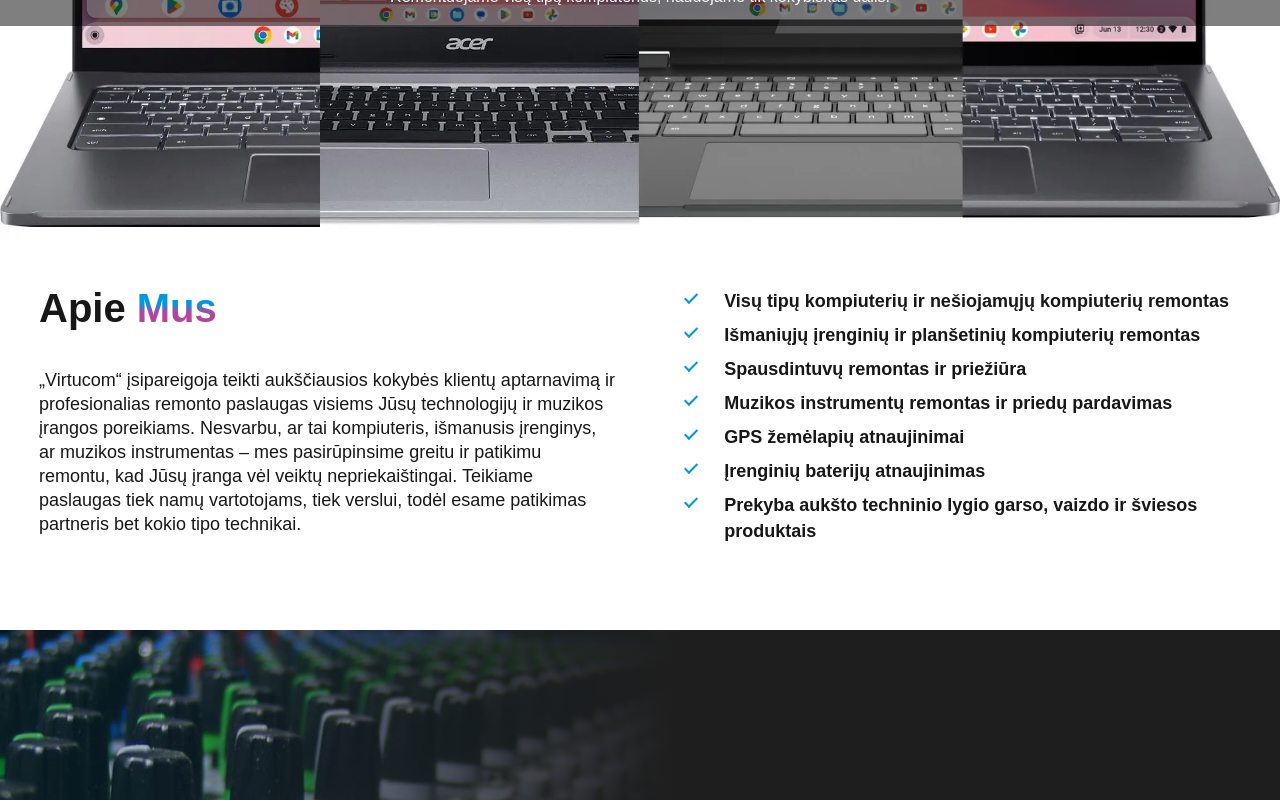
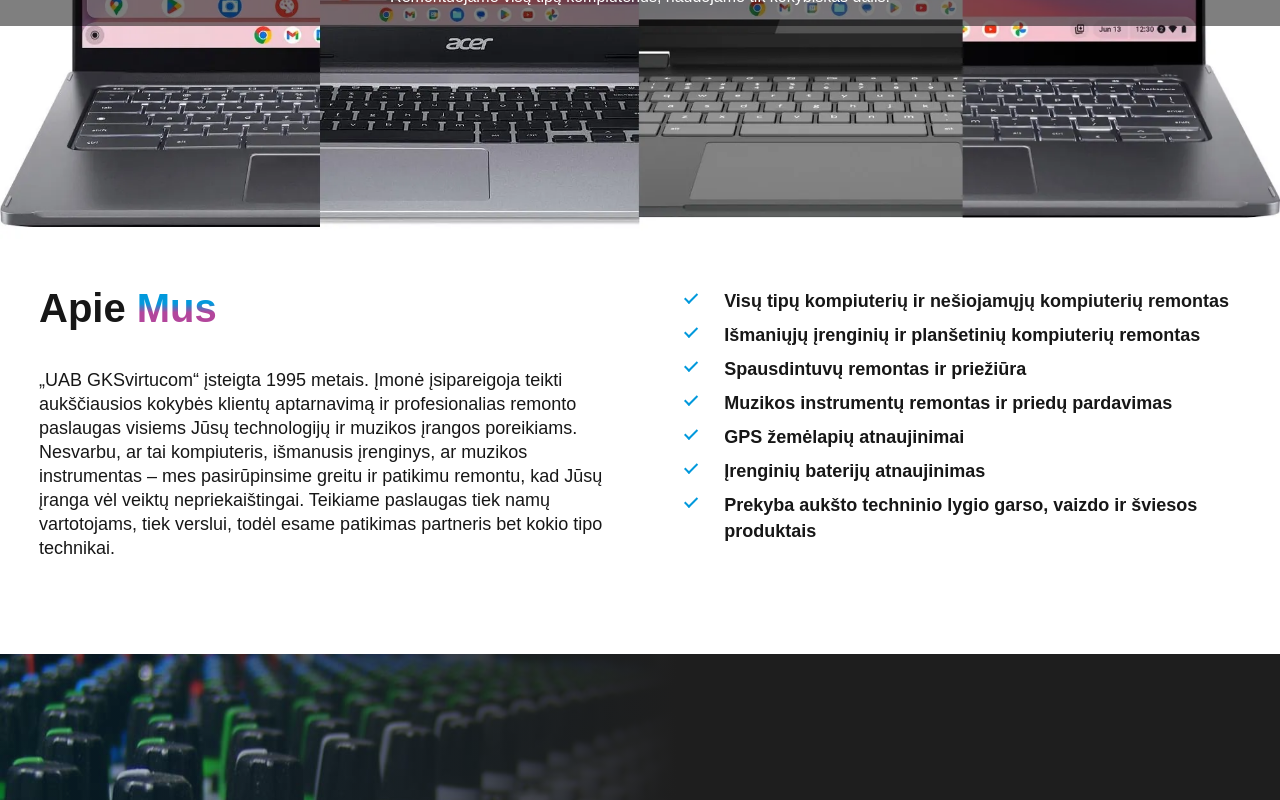
Before and after one commit to Meilaa/Virtucom-front, a Next.js app: page / in a window 1280 px wide. Shown: the part 548-1348 px from the top of the page. Built offline with nearby package versions, Linux system fonts and the light colour scheme.

Commit message:
About you data changes

```diff
--- a/src/sections/about/About.js
+++ b/src/sections/about/About.js
@@ -7,7 +7,7 @@ function About() {
             <div className={styles.aboutContainer}>
                 <div className={styles.aboutLeft}>
                     <h1>Apie <span className={styles.highlight}>Mus</span></h1>
-                    <p>„Virtucom“ įsipareigoja teikti aukščiausios kokybės klientų aptarnavimą ir profesionalias remonto paslaugas visiems Jūsų technologijų ir muzikos įrangos poreikiams. Nesvarbu, ar tai kompiuteris, išmanusis įrenginys, ar muzikos instrumentas – mes pasirūpinsime greitu ir patikimu remontu, kad Jūsų įranga vėl veiktų nepriekaištingai. Teikiame paslaugas tiek namų vartotojams, tiek verslui, todėl esame patikimas partneris bet kokio tipo technikai.</p>
+                    <p>„UAB GKSvirtucom“ įsteigta 1995 metais. Įmonė įsipareigoja teikti aukščiausios kokybės klientų aptarnavimą ir profesionalias remonto paslaugas visiems Jūsų technologijų ir muzikos įrangos poreikiams. Nesvarbu, ar tai kompiuteris, išmanusis įrenginys, ar muzikos instrumentas – mes pasirūpinsime greitu ir patikimu remontu, kad Jūsų įranga vėl veiktų nepriekaištingai. Teikiame paslaugas tiek namų vartotojams, tiek verslui, todėl esame patikimas partneris bet kokio tipo technikai.</p>
                 </div>
                 <div className={styles.aboutRight}>
                 <ul className={styles.checkList}>
```
